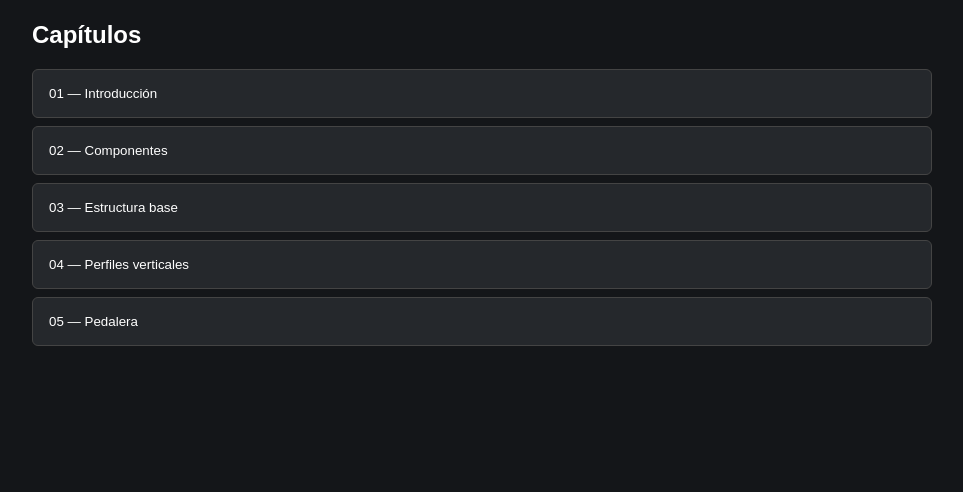
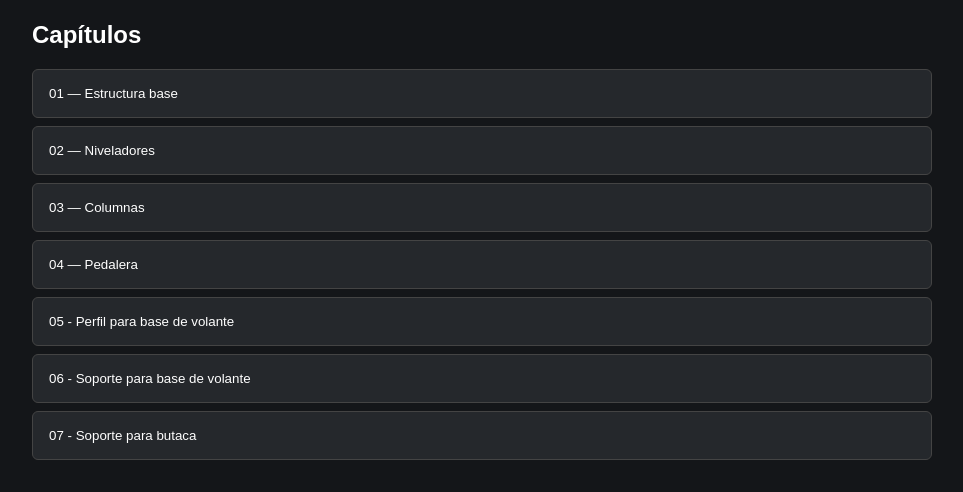
Before and after one commit to mdonati83/manuales-axis, a plain HTML site: page index.html in a window 1280 px wide. Shown: the part 591-1083 px from the top of the page, without its empty margins (158-1121 px from the left). Before the commit the page ends 969 px from the top, so only its background shows below. Drawn offline with Linux system fonts and the light colour scheme.

Commit message:
New index

```diff
--- a/index.html
+++ b/index.html
@@ -45,11 +45,13 @@
 
     <h2>Capítulos</h2>
 
-    <button onclick="seek(0)">01 — Introducción</button>
-    <button onclick="seek(15)">02 — Componentes</button>
-    <button onclick="seek(45)">03 — Estructura base</button>
-    <button onclick="seek(150)">04 — Perfiles verticales</button>
-    <button onclick="seek(250)">05 — Pedalera</button>
+    <button onclick="seek(4)">01 — Estructura base</button>
+    <button onclick="seek(65)">02 — Niveladores</button>
+    <button onclick="seek(72)">03 — Columnas</button>
+    <button onclick="seek(91)">04 — Pedalera</button>
+    <button onclick="seek(104)">05 - Perfil para base de volante</button>
+    <button onclick="seek(125)">06 - Soporte para base de volante</button>
+    <button onclick="seek(137)">07 - Soporte para butaca</button>
 
     <script>
         function seek(seconds) {
```
